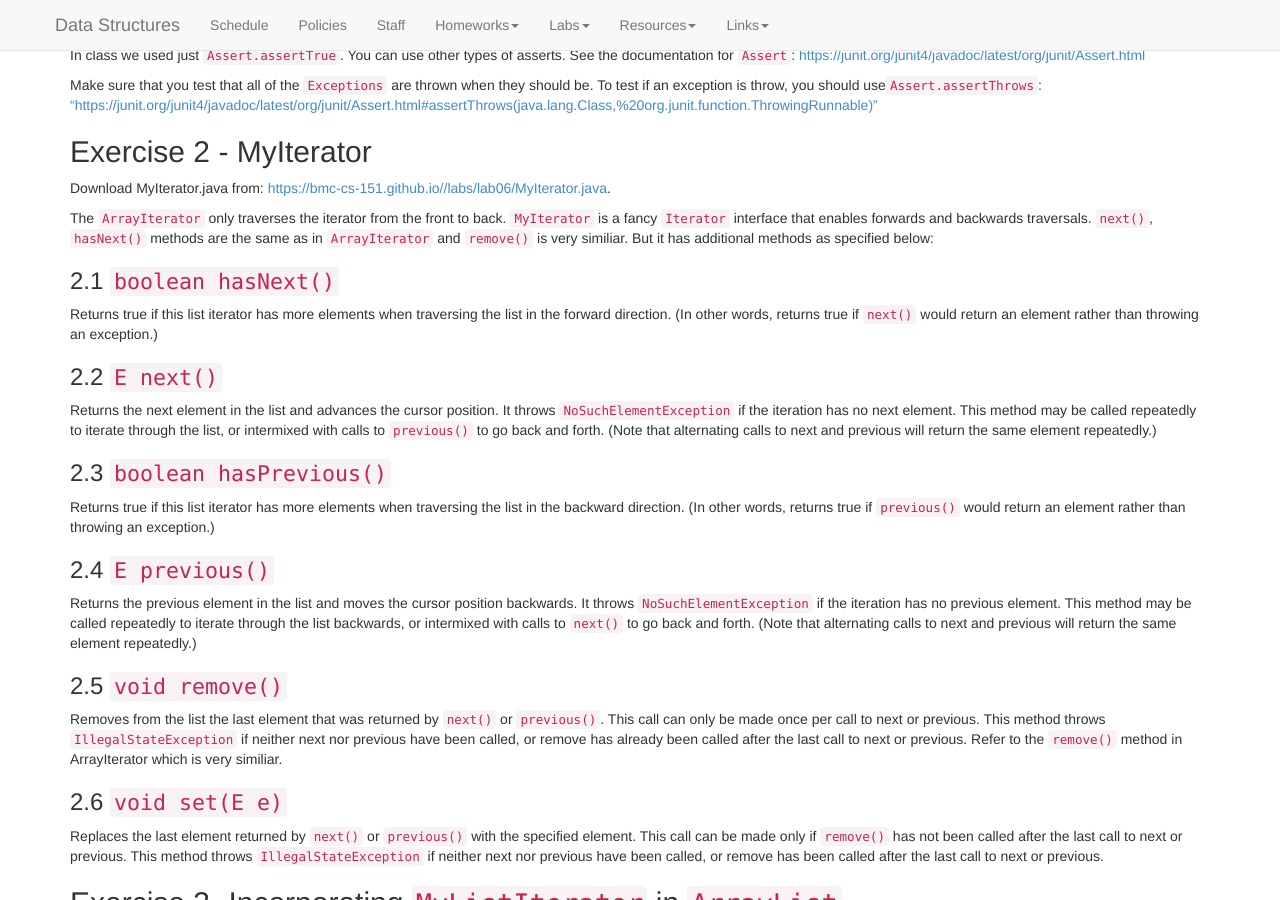
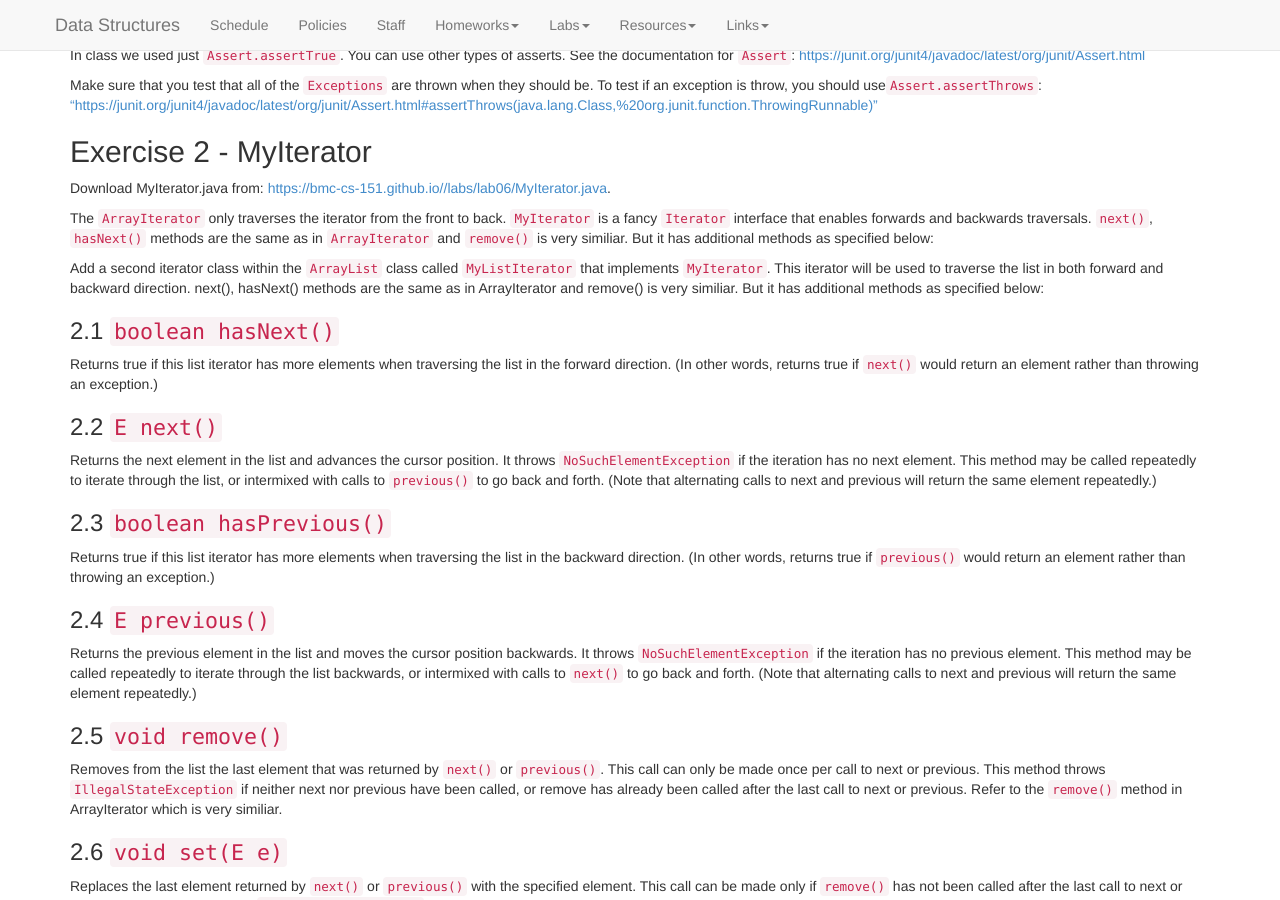
Before and after one commit to kalte0/BMC-CS-151.github.io, a Jekyll site: the page built from labs/Lab06.md, in a window 1280 px wide and 900 px high, scrolled down 774 px. Built offline with Jekyll 4.4.1, drawn with Linux system fonts in a browser that asks for light colours; nearby versions of some CDN libraries.

Commit message:
lab 06 fixed

```diff
--- a/labs/Lab06.md
+++ b/labs/Lab06.md
@@ -117,6 +117,12 @@ and backwards traversals.
 `ArrayIterator` and `remove()` is very similiar. But it has additional methods as specified
 below:
 
+Add a second iterator class within the `ArrayList` class called
+`MyListIterator` that implements `MyIterator`. This iterator will be used to traverse the list
+in both forward and backward direction. next(), hasNext() methods are the same as in
+ArrayIterator and remove() is very similiar. But it has additional methods as specified
+below:
+
 ### 2.1 `boolean hasNext()`
 Returns true if this list iterator has more elements when traversing
 the list in the forward direction. (In other words, returns true if `next()` would return
```
